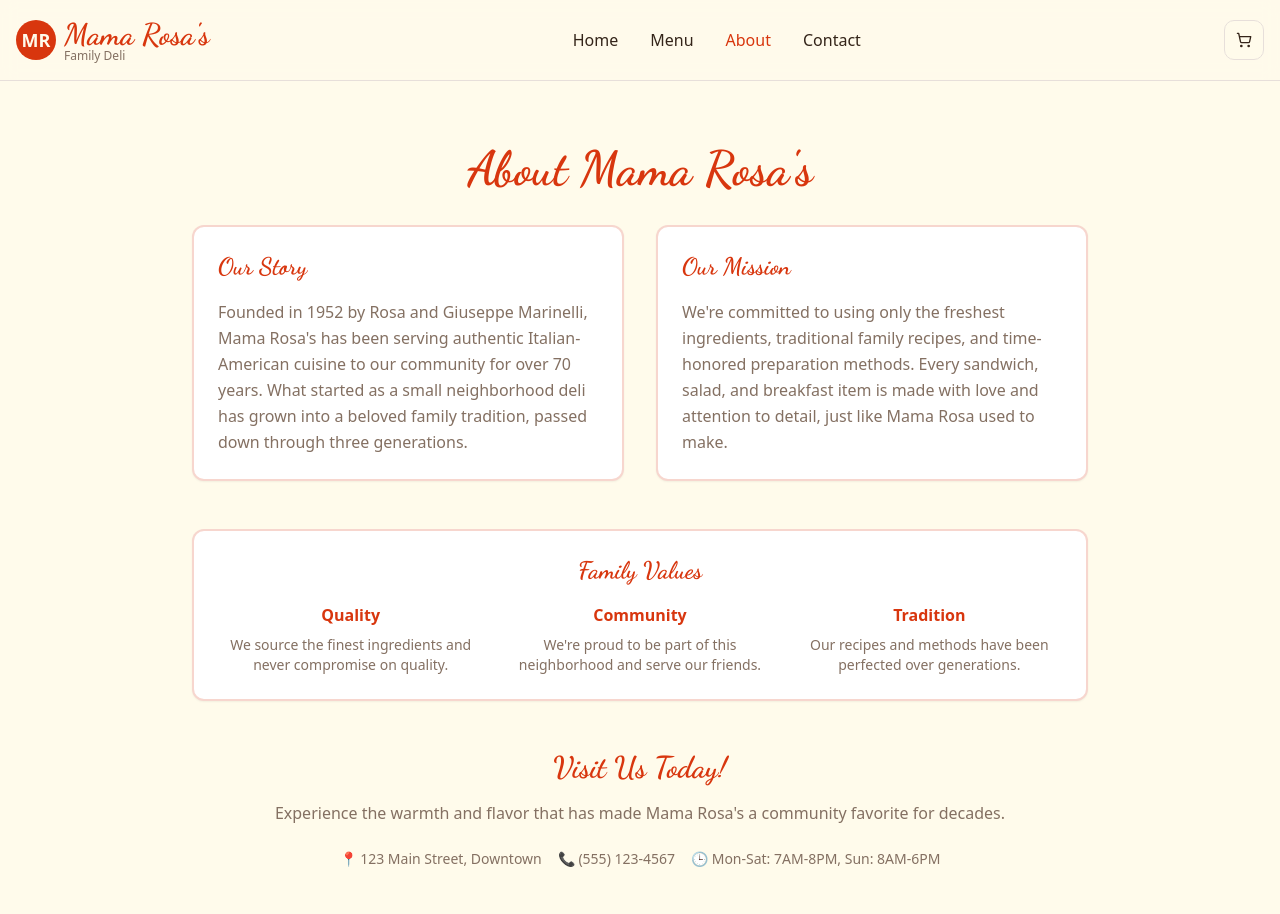
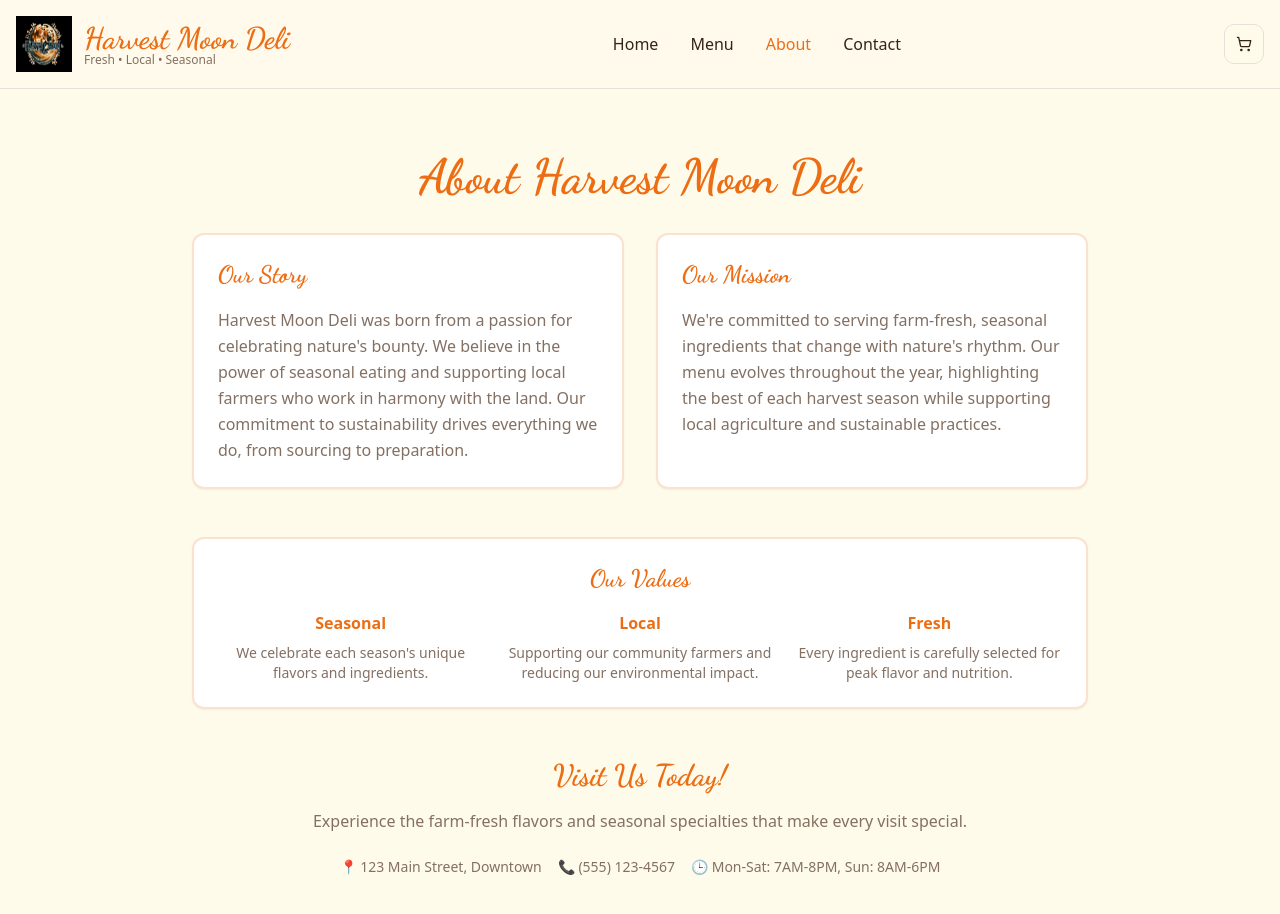
Before and after one commit to Justyboy/Harvest-Moon, a React (Vite) app: page /about in a window 1280 px wide. Shown: the top 914 px of the page. Built offline with nearby package versions, Linux system fonts and the light colour scheme.

Commit message:
Update logo and color scheme
Update the deli's logo to "Harvest Moon Deli" and apply the new color scheme.

```diff
--- a/index.html
+++ b/index.html
@@ -3,15 +3,15 @@
   <head>
     <meta charset="UTF-8" />
     <meta name="viewport" content="width=device-width, initial-scale=1.0" />
-    <title>Mama Rosa's Deli - Fresh, Homemade Goodness</title>
-    <meta name="description" content="Family-owned deli serving fresh sandwiches, salads, and homemade specialties" />
-    <meta name="author" content="Mama Rosa's Deli" />
+    <title>Harvest Moon Deli - Fresh, Local, Seasonal</title>
+    <meta name="description" content="Farm-to-table deli serving fresh sandwiches, salads, and seasonal specialties" />
+    <meta name="author" content="Harvest Moon Deli" />
     <link rel="preconnect" href="https://fonts.googleapis.com">
     <link rel="preconnect" href="https://fonts.gstatic.com" crossorigin>
     <link href="https://fonts.googleapis.com/css2?family=Dancing+Script:wght@400;700&family=Inter:wght@300;400;500;600;700&display=swap" rel="stylesheet">
 
-    <meta property="og:title" content="Mama Rosa's Deli - Fresh, Homemade Goodness" />
-    <meta property="og:description" content="Family-owned deli serving fresh sandwiches, salads, and homemade specialties" />
+    <meta property="og:title" content="Harvest Moon Deli - Fresh, Local, Seasonal" />
+    <meta property="og:description" content="Farm-to-table deli serving fresh sandwiches, salads, and seasonal specialties" />
     <meta property="og:type" content="website" />
     <meta property="og:image" content="https://lovable.dev/opengraph-image-p98pqg.png" />
 
--- a/src/components/Header.tsx
+++ b/src/components/Header.tsx
@@ -58,15 +58,17 @@ const Header = () => {
       <div className="container mx-auto px-4 py-4">
         <div className="flex items-center justify-between">
           {/* Logo */}
-          <Link to="/" className="flex items-center space-x-2">
-            <div className="w-10 h-10 bg-primary rounded-full flex items-center justify-center">
-              <span className="text-primary-foreground font-bold text-lg">MR</span>
-            </div>
+          <Link to="/" className="flex items-center space-x-3">
+            <img
+              src="/lovable-uploads/97a5ac92-1b1d-4834-b493-6f6f73203264.png"
+              alt="Harvest Moon Deli Logo"
+              className="w-12 h-12 md:w-14 md:h-14"
+            />
             <div>
               <h1 className="font-handwritten text-2xl md:text-3xl font-bold text-primary">
-                Mama Rosa's
+                Harvest Moon Deli
               </h1>
-              <p className="text-xs text-muted-foreground -mt-1">Family Deli</p>
+              <p className="text-xs text-muted-foreground -mt-1">Fresh • Local • Seasonal</p>
             </div>
           </Link>
 
@@ -96,12 +98,14 @@ const Header = () => {
               <SheetContent>
                 <div className="flex flex-col space-y-6 mt-6">
                   <div className="flex items-center space-x-2">
-                    <div className="w-8 h-8 bg-primary rounded-full flex items-center justify-center">
-                      <span className="text-primary-foreground font-bold">MR</span>
-                    </div>
+                    <img
+                      src="/lovable-uploads/97a5ac92-1b1d-4834-b493-6f6f73203264.png"
+                      alt="Harvest Moon Deli Logo"
+                      className="w-8 h-8"
+                    />
                     <div>
                       <h2 className="font-handwritten text-xl font-bold text-primary">
-                        Mama Rosa's
+                        Harvest Moon Deli
                       </h2>
                     </div>
                   </div>
--- a/src/index.css
+++ b/src/index.css
@@ -17,16 +17,16 @@ All colors MUST be HSL.
     --popover: 0 0% 100%;
     --popover-foreground: 25 35% 15%;
 
-    --primary: 12 88% 45%;
+    --primary: 25 85% 50%;
     --primary-foreground: 48 100% 96%;
 
-    --secondary: 25 65% 85%;
+    --secondary: 38 45% 75%;
     --secondary-foreground: 25 35% 15%;
 
     --muted: 25 30% 92%;
     --muted-foreground: 25 15% 45%;
 
-    --accent: 35 85% 75%;
+    --accent: 35 70% 65%;
     --accent-foreground: 25 35% 15%;
 
     --destructive: 0 84.2% 60.2%;
@@ -34,16 +34,16 @@ All colors MUST be HSL.
 
     --border: 25 20% 88%;
     --input: 25 20% 88%;
-    --ring: 12 88% 45%;
+    --ring: 25 85% 50%;
 
     --radius: 0.75rem;
 
-    /* Deli-specific design tokens */
-    --warm-brown: 25 35% 25%;
-    --rustic-red: 12 88% 45%;
+    /* Harvest Moon-specific design tokens */
+    --harvest-orange: 25 85% 50%;
+    --autumn-brown: 30 45% 35%;
     --cream: 48 100% 96%;
-    --wood-brown: 30 40% 35%;
-    --sage-green: 85 25% 55%;
+    --pumpkin-orange: 22 90% 55%;
+    --earth-brown: 35 40% 40%;
 
     /* Custom shadows and gradients */
     --shadow-warm: 0 4px 20px -4px hsl(var(--warm-brown) / 0.15);
--- a/src/pages/About.tsx
+++ b/src/pages/About.tsx
@@ -6,7 +6,7 @@ const About = () => {
       <div className="container mx-auto px-4 py-16">
         <div className="max-w-4xl mx-auto">
           <h1 className="font-handwritten text-4xl md:text-5xl font-bold text-primary text-center mb-8">
-            About Mama Rosa's
+            About Harvest Moon Deli
           </h1>
 
           <div className="grid md:grid-cols-2 gap-8 mb-12">
@@ -14,10 +14,10 @@ const About = () => {
               <CardContent className="p-6">
                 <h2 className="font-handwritten text-2xl font-bold text-primary mb-4">Our Story</h2>
                 <p className="text-muted-foreground leading-relaxed">
-                  Founded in 1952 by Rosa and Giuseppe Marinelli, Mama Rosa's has been serving
-                  authentic Italian-American cuisine to our community for over 70 years. What started
-                  as a small neighborhood deli has grown into a beloved family tradition, passed down
-                  through three generations.
+                  Harvest Moon Deli was born from a passion for celebrating nature's bounty.
+                  We believe in the power of seasonal eating and supporting local farmers who
+                  work in harmony with the land. Our commitment to sustainability drives everything
+                  we do, from sourcing to preparation.
                 </p>
               </CardContent>
             </Card>
@@ -26,9 +26,9 @@ const About = () => {
               <CardContent className="p-6">
                 <h2 className="font-handwritten text-2xl font-bold text-primary mb-4">Our Mission</h2>
                 <p className="text-muted-foreground leading-relaxed">
-                  We're committed to using only the freshest ingredients, traditional family recipes,
-                  and time-honored preparation methods. Every sandwich, salad, and breakfast item is
-                  made with love and attention to detail, just like Mama Rosa used to make.
+                  We're committed to serving farm-fresh, seasonal ingredients that change with
+                  nature's rhythm. Our menu evolves throughout the year, highlighting the best
+                  of each harvest season while supporting local agriculture and sustainable practices.
                 </p>
               </CardContent>
             </Card>
@@ -37,25 +37,25 @@ const About = () => {
           <Card className="border-2 border-primary/20 mb-12">
             <CardContent className="p-6">
               <h2 className="font-handwritten text-2xl font-bold text-primary mb-4 text-center">
-                Family Values
+                Our Values
               </h2>
               <div className="grid md:grid-cols-3 gap-6 text-center">
                 <div>
-                  <h3 className="font-semibold text-primary mb-2">Quality</h3>
+                  <h3 className="font-semibold text-primary mb-2">Seasonal</h3>
                   <p className="text-muted-foreground text-sm">
-                    We source the finest ingredients and never compromise on quality.
+                    We celebrate each season's unique flavors and ingredients.
                   </p>
                 </div>
                 <div>
-                  <h3 className="font-semibold text-primary mb-2">Community</h3>
+                  <h3 className="font-semibold text-primary mb-2">Local</h3>
                   <p className="text-muted-foreground text-sm">
-                    We're proud to be part of this neighborhood and serve our friends.
+                    Supporting our community farmers and reducing our environmental impact.
                   </p>
                 </div>
                 <div>
-                  <h3 className="font-semibold text-primary mb-2">Tradition</h3>
+                  <h3 className="font-semibold text-primary mb-2">Fresh</h3>
                   <p className="text-muted-foreground text-sm">
-                    Our recipes and methods have been perfected over generations.
+                    Every ingredient is carefully selected for peak flavor and nutrition.
                   </p>
                 </div>
               </div>
@@ -67,7 +67,7 @@ const About = () => {
               Visit Us Today!
             </h2>
             <p className="text-muted-foreground mb-6">
-              Experience the warmth and flavor that has made Mama Rosa's a community favorite for decades.
+              Experience the farm-fresh flavors and seasonal specialties that make every visit special.
             </p>
             <div className="flex flex-col md:flex-row gap-4 justify-center items-center text-sm text-muted-foreground">
               <div>📍 123 Main Street, Downtown</div>
```
Also changed, not shown: public/lovable-uploads/97a5ac92-1b1d-4834-b493-6f6f73203264.png (added).
